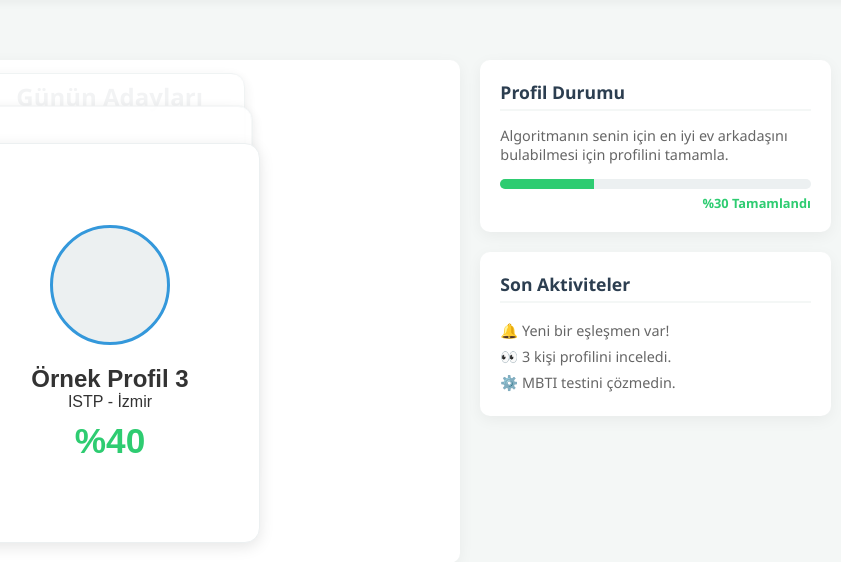
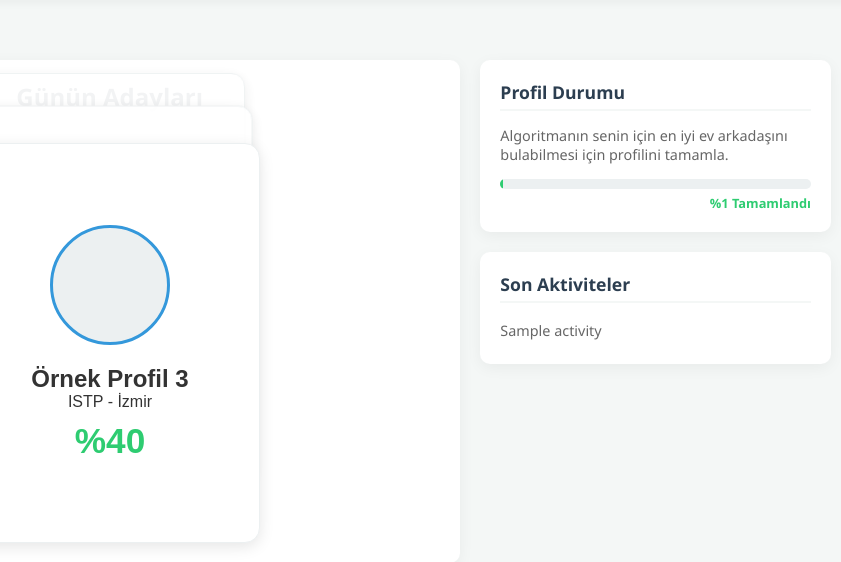
Before and after one commit to efeoezer/ev-arkadasi-bulma, a Django app: template core/templates/core/dashboard.html in a window 1280 px wide. Shown: the part 65-627 px from the top of the page, without its empty margins (345-1186 px from the left). Run offline with Django 5.2, Linux system fonts and the light colour scheme; the template is opened without the code that fills it: most values are stand-ins (such as "Sample title", 1, 10 or a date in 2020); some libraries are stand-ins or nearby versions.

Commit message:
Update dashboard.html

```diff
--- a/core/templates/core/dashboard.html
+++ b/core/templates/core/dashboard.html
@@ -61,17 +61,19 @@
     <h3>Profil Durumu</h3>
     <p style="font-size: 0.9em; color: #666;">Algoritmanın senin için en iyi ev arkadaşını bulabilmesi için profilini tamamla.</p>
     <div style="background: #ecf0f1; border-radius: 5px; height: 10px; margin-top: 15px; overflow: hidden;">
-                <div style="background: #2ecc71; width: 30%; height: 100%;"></div>
+        <div style="background: #2ecc71; width: {{ completion_percentage }}%; height: 100%; transition: width 0.5s;"></div>
     </div>
-            <p style="text-align: right; font-size: 0.8em; margin-top: 5px; color: #2ecc71; font-weight: bold;">%30 Tamamlandı</p>
+    <p style="text-align: right; font-size: 0.8em; margin-top: 5px; color: #2ecc71; font-weight: bold;">%{{ completion_percentage }} Tamamlandı</p>
 </div>
 
 <div class="info-card">
     <h3>Son Aktiviteler</h3>
-            <ul style="list-style: none; font-size: 0.9em; color: #666; line-height: 1.8;">
-                <li>🔔 Yeni bir eşleşmen var!</li>
-                <li>👀 3 kişi profilini inceledi.</li>
-                <li>⚙️ MBTI testini çözmedin.</li>
+    <ul style="list-style: none; font-size: 0.9em; color: #666; line-height: 1.8; padding: 0;">
+        {% for activity in recent_activities %}
+            <li>{{ activity }}</li>
+        {% empty %}
+            <li>Henüz yeni bir aktivite yok.</li>
+        {% endfor %}
     </ul>
 </div>
     </div>
```
Lines whose indentation alone changed are shown as unchanged.
